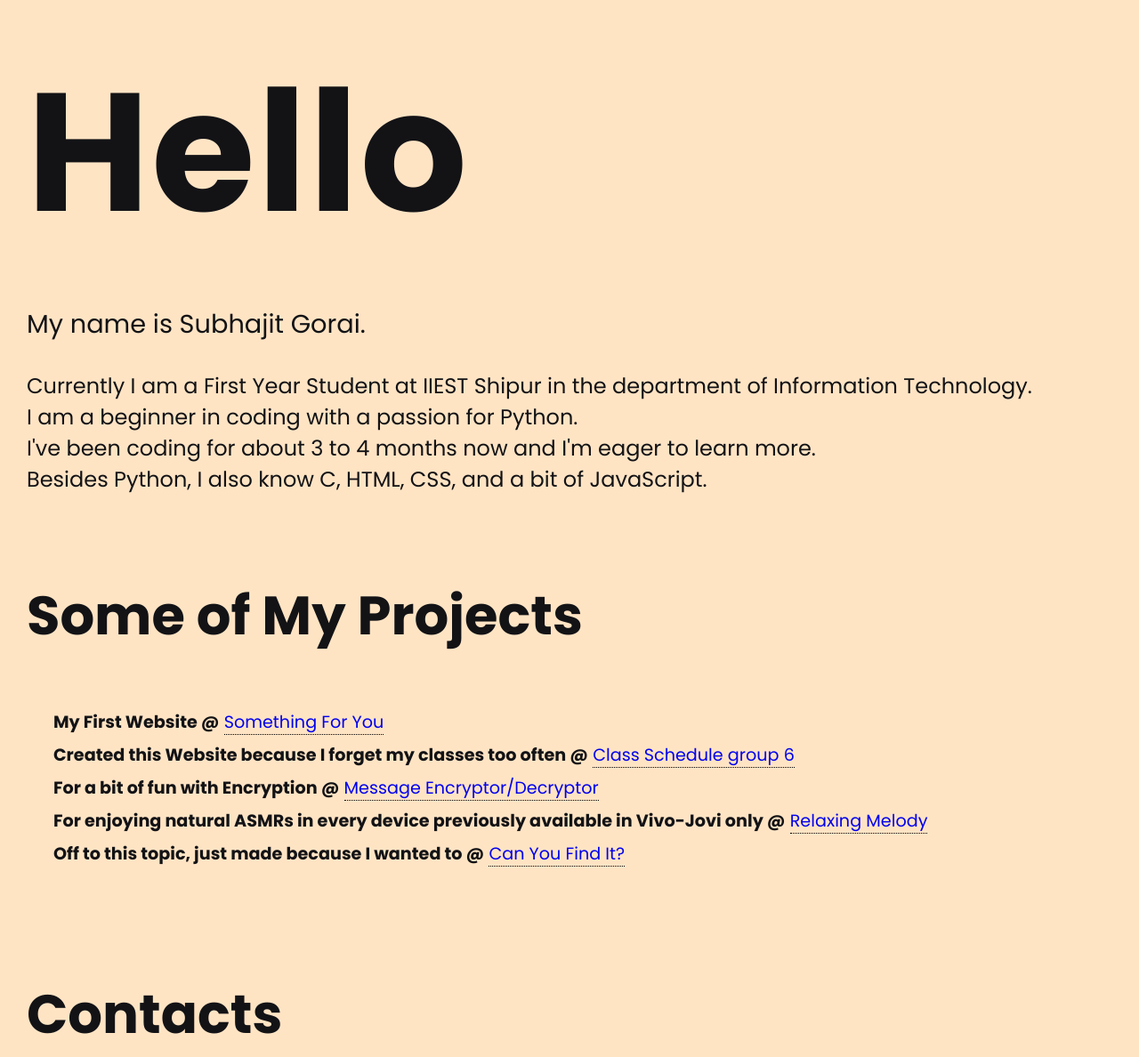
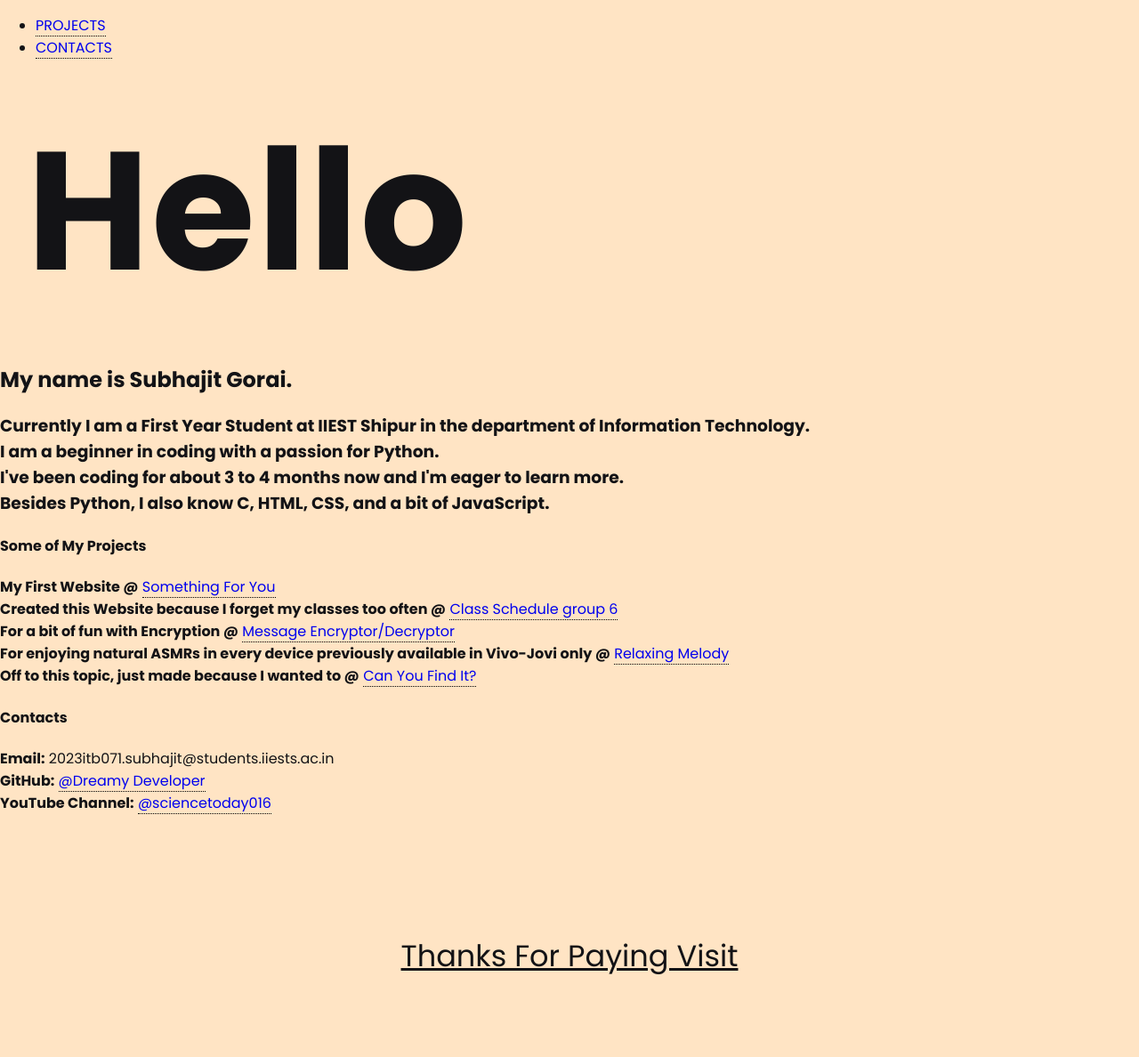
Before and after one commit to Dream-World-Coder/Port-Folio, a plain HTML site: page index.html in a window 1280 px wide. Shown: the top 1188 px of the page at 89% size. Drawn offline with nearby package versions, Linux system fonts and the light colour scheme.

Commit message:
Update index.html - modified fonts

```diff
--- a/index.html
+++ b/index.html
@@ -5,11 +5,25 @@
     <meta name="viewport" content="width=device-width, initial-scale=1.0">
     <title>Subhajit Gorai</title>
     <link rel="stylesheet" href="style.css">
+
+    <link rel="preconnect" href="https://fonts.googleapis.com">
+    <link rel="preconnect" href="https://fonts.gstatic.com" crossorigin>
+    <link href="https://fonts.googleapis.com/css2?family=Tangerine:wght@400;700&display=swap" rel="stylesheet">
+    <link rel="stylesheet" href="https://fonts.googleapis.com/css2?family=Material+Symbols+Outlined:opsz,wght,FILL,GRAD@20..48,100..700,0..1,-50..200" />
+
     <link rel="icon" type="image/png" href="favicon.png" sizes="128x128">
     <script defer src="script.js"></script>
 
 </head>
 <body>
+    <div id="nav">
+        <nav>
+            <ul>
+                <li><a href="#EN">PROJECTS</a></li>
+                <li><a href="#CN">CONTACTS</a></li>
+            </ul>
+        </nav>
+    </div>
 
     <div id="div1" class="animated-div">
         <div id="hello">
@@ -22,51 +36,55 @@
     </div>
 
     <div id="div2" class="animated-div">
-        <h2 id="name"> My name is Subhajit Gorai.</h2>
-        <h3 id="intro">
+        <h2 class="name">My name is <span class="tangeine-bold animated-underline">Subhajit Gorai.</span></h2>
+        <h3 class="intro">
             Currently I am a First Year Student at IIEST Shipur in the department of Information Technology.<br>
-            I am a beginner in coding with a passion for Python.<br>
+            I am a beginner in coding with a passion for <span class="animated-text-highlight">Python</span>.<br>
             I've been coding for about 3 to 4 months now and I'm eager to learn more.<br>
-            Besides Python, I also know C, HTML, CSS, and a bit of JavaScript.
+            Besides Python, I also know <span class="animated-text-highlight">C, HTML, CSS, and a bit of JavaScript.</span>
         </h3>
     </div>
 
     <div id="div3" class="animated-div">
-        <h4 id="exp">Some of My Projects</h4>
 
-        <div id="first" class="inverse">
+        <h4 id="EN" class="exp animated-underline-proper">Some of My Projects</h4>
+
+
+        <div id="one" class="first inverse">
             <b>My First Website @</b>
             <a href="https://subha-py-c.github.io/first-WEBs/www2.html" target="_blank" title="Go to https://subha-py-c.github.io/first-WEBs/www2.html">Something For You</a>
         </div>
 
 
-        <div id="second" class="inverse">
+        <div class="middle inverse">
             <b>Created this Website because I forget my classes too often @</b>
             <a href="https://subha-py-c.github.io/class-timing/" target="_blank" title="Go to https://subha-py-c.github.io/class-timing/">Class Schedule group 6</a>
         </div>
-
-        <div id="second" class="inverse">
+        <div class="middle inverse">
             <b>For a bit of fun with Encryption @</b>
             <a href="https://subha-py-c.github.io/Secret-message/" target="_blank" title="Go to https://subha-py-c.github.io/Secret-message/">Message Encryptor/Decryptor</a>
         </div>
-
-        <div id="second" class="inverse">
+        <div class="middle inverse">
             <b>For enjoying natural ASMRs in every device previously available in Vivo-Jovi only @</b>
             <a href="https://dream-world-coder.github.io/Proper-Music/" target="_blank" title="Go to https://dream-world-coder.github.io/Proper-Music/">Relaxing Melody</a>
         </div>
 
 
-        <div id="last" class="inverse">
+        <div class="last inverse">
             <b>Off to this topic, just made because I wanted to @</b>
             <a href="https://subha-py-c.github.io/Different_Works/" target="_blank" title="Go to https://subha-py-c.github.io/Different_Works/">Can You Find It?</a>
         </div>
 
-        <h4 id="exp">Contacts</h4>
-        <div id="first">
-            <b>email id :</b>
+
+        <h4 id="CN" class="exp animated-underline-proper">Contacts</h4>
+
+        <div class="first">
+            <b>Email:</b>
             2023itb071.subhajit@students.iiests.ac.in<br>
-            <b>GitHub profile link :</b>
-            <a href="https://github.com/Dream-World-Coder" target="_blank">@Dreamy Developer</a>
+            <b>GitHub:</b>
+            <a href="https://github.com/Dream-World-Coder" target="_blank">@Dreamy Developer</a><br>
+            <b>YouTube Channel:</b>
+            <a href="http://www.youtube.com/@sciencetoday0167" target="_blank">@sciencetoday016</a>
         </div>
 
     </div>
```
